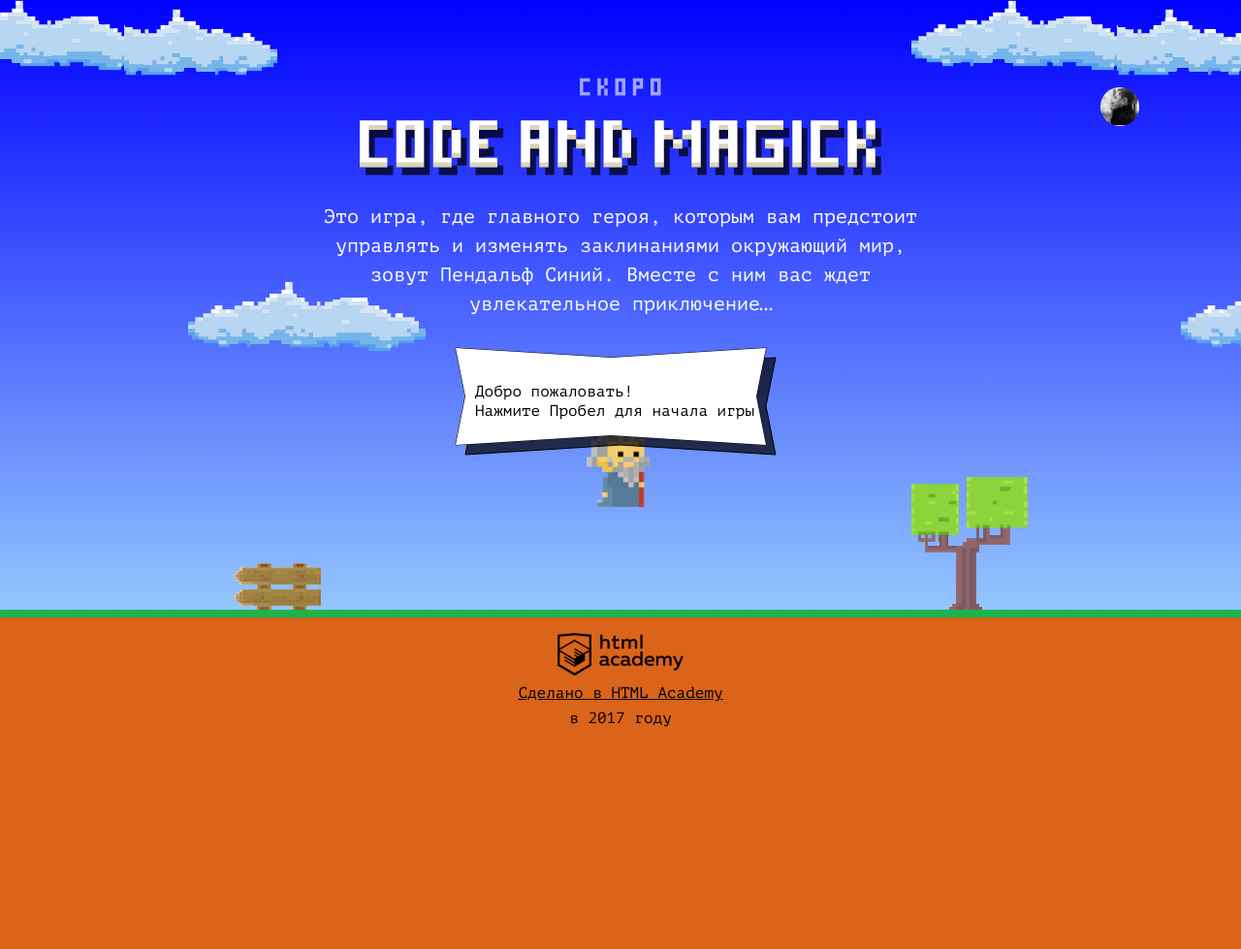
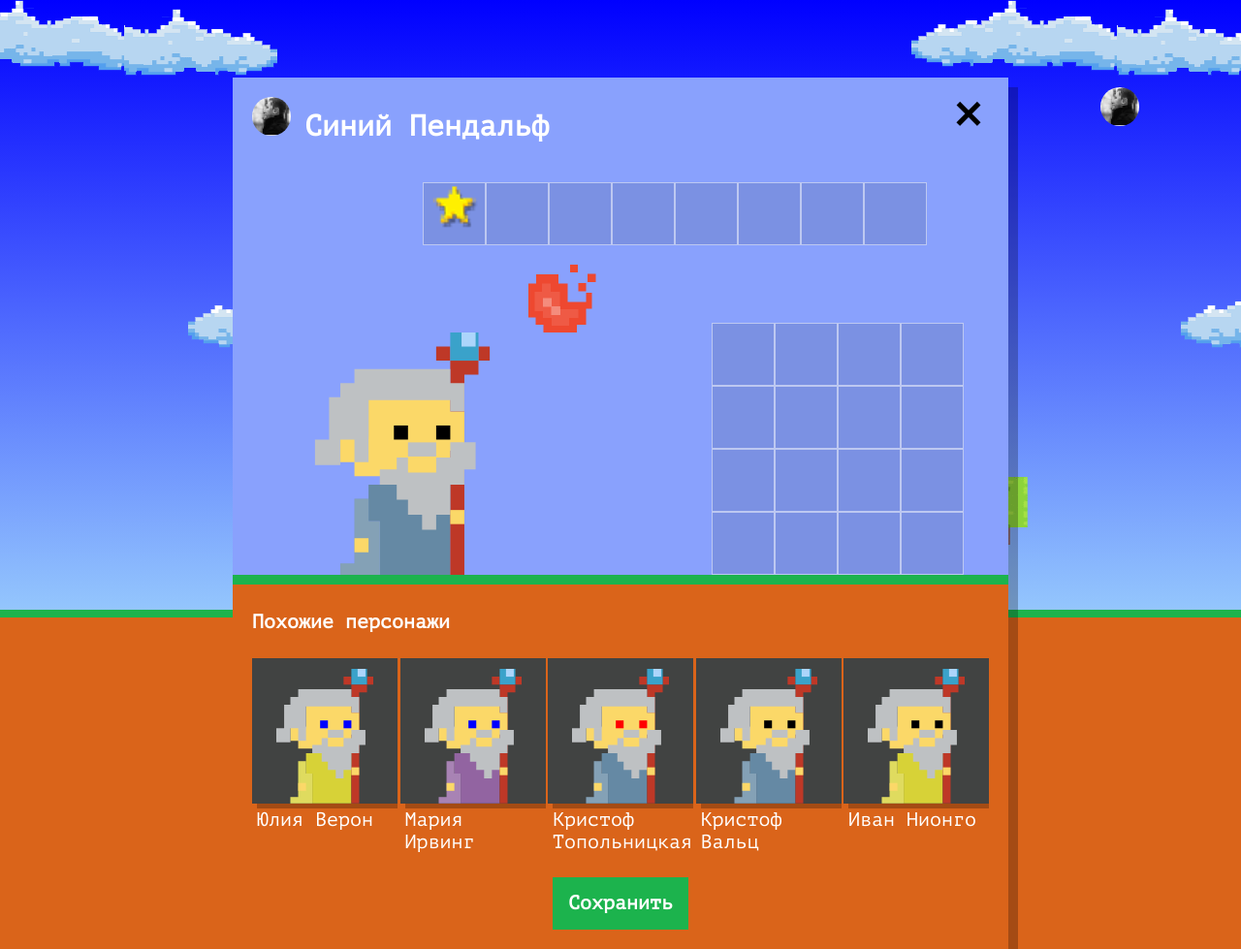
Before and after one commit to WWHash/1263227-code-and-magick-21, a website: page index.html in a window 1280 px wide. Shown: the whole page at 97% size. Before the commit the page ends 800 px from the top, so only its background shows below. Drawn offline with Linux system fonts and the light colour scheme.

Commit message:
module3-task1: нас орда

```diff
--- a/index.html
+++ b/index.html
@@ -203,6 +203,6 @@
 </script>
 <script src="js/stat.js"></script>
 <script src="js/game.js"></script>
-
+<script src="js/setup.js"></script>
 </body>
 </html>
--- /dev/null
+++ b/js/setup.js
@@ -0,0 +1,50 @@
+'use strict';
+
+var WIZARD_NAMES = ['Иван', 'Хуан Себастьян', 'Мария', 'Кристоф', 'Виктор', 'Юлия', 'Люпита', 'Вашингтон'];
+var WIZARD_SURNAMES = ['да Марья', 'Верон', 'Мирабелла', 'Вальц', 'Онопко', 'Топольницкая', 'Нионго', 'Ирвинг'];
+var COAT_COLOR = ['rgb(101, 137, 164)', 'rgb(241, 43, 107)', 'rgb(146, 100, 161)', 'rgb(56, 159, 117)', 'rgb(215, 210, 55)', 'rgb(0, 0, 0)'];
+var EYES_COLOR = ['black', 'red', 'blue', 'yellow', 'green'];
+var COUNT_OF_WIZARD = 4;
+var wizards = [];
+
+var userDialog = document.querySelector('.setup');
+userDialog.classList.remove('hidden');
+
+var similarListElement = userDialog.querySelector('.setup-similar-list');
+var similarWizardTemplate = document.querySelector('#similar-wizard-template').content.querySelector('.setup-similar-item');
+
+var getRandomElement = function (arr) {
+  var rand = Math.floor(Math.random() * arr.length);
+  return arr[rand];
+};
+
+var createRandomWizardCollection = function (count) {
+  for (var i = 0; i <= count; i++) {
+    wizards[i] = {
+      name: getRandomElement(WIZARD_NAMES),
+      surname: getRandomElement(WIZARD_SURNAMES),
+      coatColor: getRandomElement(COAT_COLOR),
+      eyesColor: getRandomElement(EYES_COLOR),
+    };
+  };
+};
+
+var renderWizard = function (wizard) {
+  var wizardElement = similarWizardTemplate.cloneNode(true);
+  wizardElement.querySelector('.setup-similar-label').textContent = wizard.name + ' ' + wizard.surname + ' ';
+  wizardElement.querySelector('.wizard-coat').style.fill = wizard.coatColor;
+  wizardElement.querySelector('.wizard-eyes').style.fill = wizard.eyesColor;
+  return wizardElement;
+}
+
+var getDrawWizard = function (collection) {
+  var fragment = document.createDocumentFragment();
+  for (var i = 0; i < collection.length; i++) {
+    fragment.appendChild(renderWizard(collection[i]));
+  }
+  similarListElement.appendChild(fragment);
+}
+
+createRandomWizardCollection(COUNT_OF_WIZARD);
+getDrawWizard(wizards);
+userDialog.querySelector('.setup-similar').classList.remove('hidden');
```
